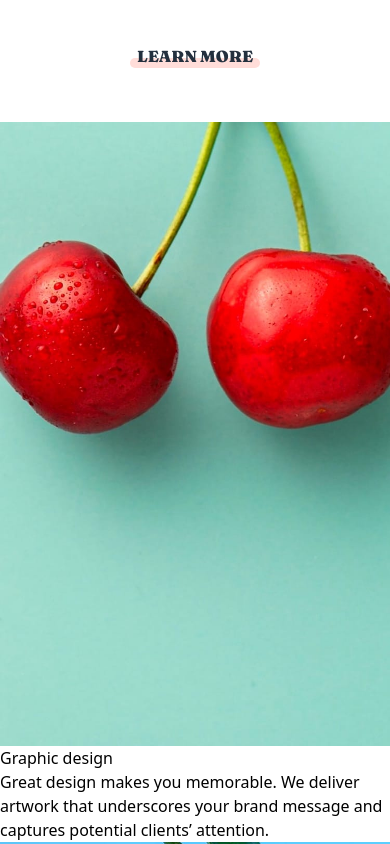
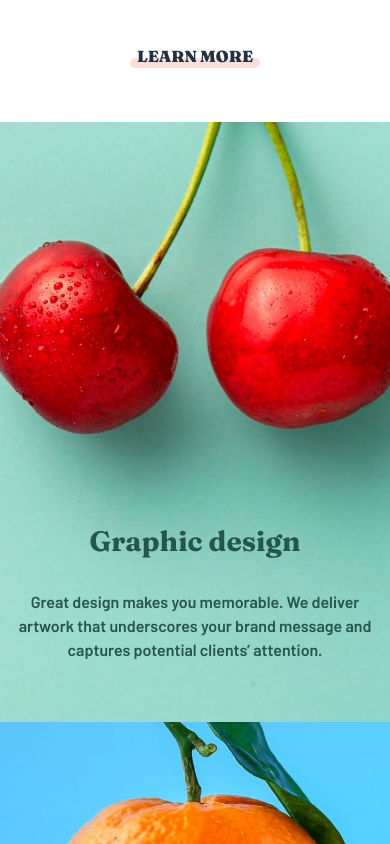
Before and after one commit to MelBalossino/Sunnyside, a React (Vite) app: page / in a window 390 px wide. Shown: the part 1960-2804 px from the top of the page. Built offline with nearby package versions, Linux system fonts and the light colour scheme.

Commit message:
Responsive-component-ImageText

```diff
--- a/src/components/ImageText/ImageText.jsx
+++ b/src/components/ImageText/ImageText.jsx
@@ -1,14 +1,14 @@
 
 const ImageText = ({ order, imgMobile, imgDesktop, title, text }) => {
   return (
-    <div className={order}>
-      <picture>
+    <div className={`${order} relative pt-[398px] sm:pt-[350px] tablet:pt-[150px] lg:pt-[250px] desktop:pt-[398px]`}>
+      <picture className="absolute top-0 z-[-1]">
         <source media="(max-width:639px)" srcSet={imgMobile} />
         <source media="(min-width:640px)" srcSet={imgDesktop} />
         <img src={imgMobile} alt="Service image" />
       </picture>
-      <h2>{title}</h2>
-      <p>{text}</p>
+      <h2 className="text-center font-Fraunces text-[28px] text-Dark-desaturated-cyan mb-7">{title}</h2>
+      <p className="text-center font-Barlow text-Dark-desaturated-cyan mx-3 mb-[60px] tablet:text-sm lg:w-[300px] lg:mx-auto">{text}</p>
     </div>
   )
 }
```
